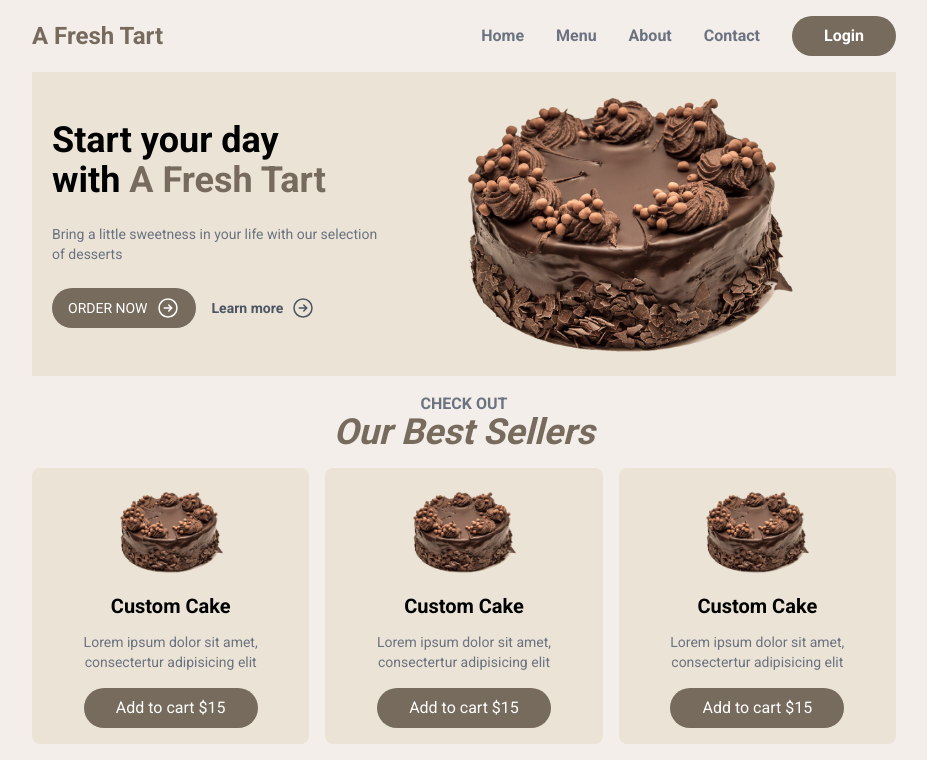
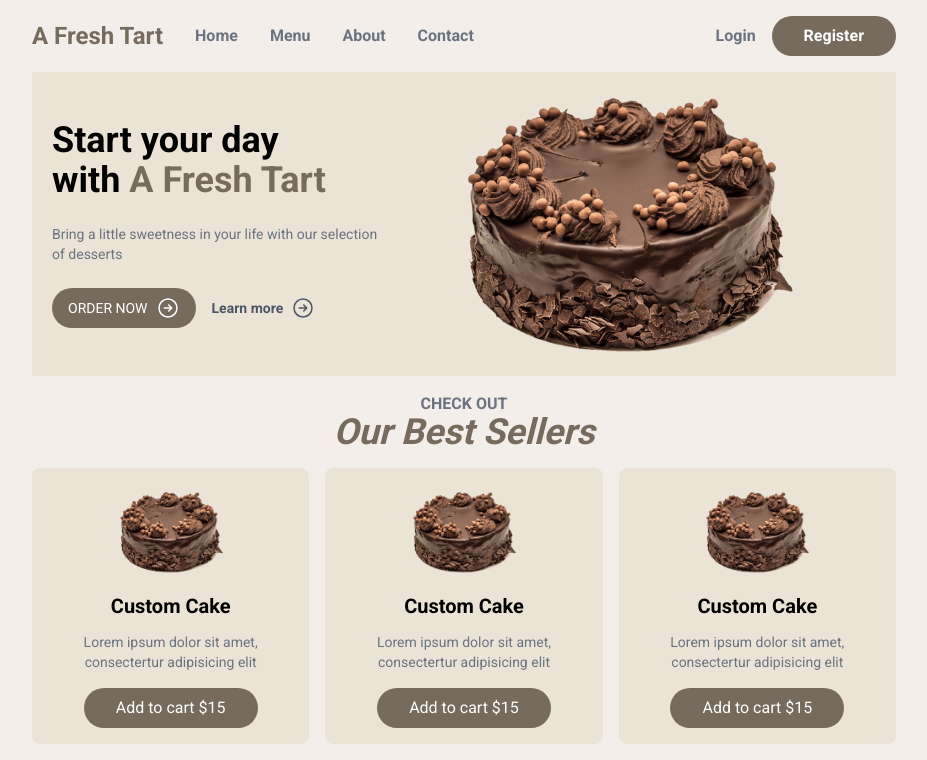
Before and after one commit to jawadshahid07/A-Fresh-Tart, a Next.js app: page / in a window 1280 px wide. Shown: the top 760 px of the page, without its empty margins (176-1103 px from the left). Built offline with nearby package versions, Linux system fonts and the light colour scheme.

Commit message:
added register button

```diff
--- a/src/app/components/layout/Header.js
+++ b/src/app/components/layout/Header.js
@@ -3,16 +3,20 @@
 export default function Header() {
     return (
         <header className="flex items-center justify-between">
-            <Link className="text-primary font-semibold text-2xl" href ="">
-                A Fresh Tart
-            </Link>
+
             <nav className="flex items-center gap-8 text-gray-500 font-semibold">
+                <Link className="text-primary font-semibold text-2xl" href ="">
+                    A Fresh Tart
+                </Link>
                 <Link href={''}>Home</Link>
                 <Link href={''}>Menu</Link>
                 <Link href={''}>About</Link>
                 <Link href={''}>Contact</Link>
-                <Link href={''} className ="bg-primary rounded-full text-white px-8 py-2">
-                    Login
+            </nav>
+            <nav className="flex items-center gap-4 text-gray-500 font-semibold">
+                <Link href={'/login'}>Login</Link>
+                <Link href={'/register'} className ="bg-primary rounded-full text-white px-8 py-2">
+                    Register
                 </Link>
             </nav>
         </header>
```
Also changed, not shown: src/app/register/page.js (added).
